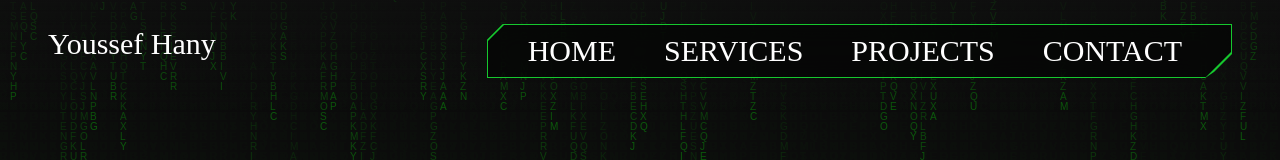
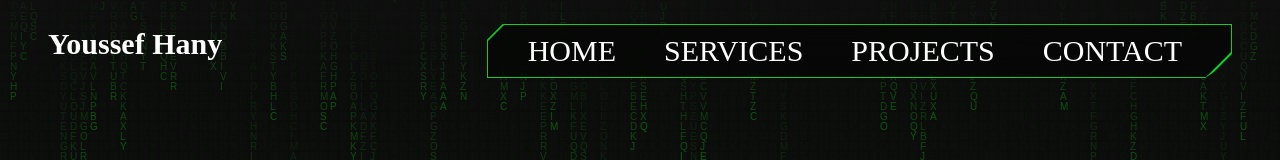
Before and after one commit to YoussefHany1/portfolio, a React (Vite) app: page / in a window 1280 px wide. Shown: the top 160 px of the page. Built offline with nearby package versions, Linux system fonts and the light colour scheme; a web font is replaced by a local one; what @lordicon/element would draw is missing.

Commit message:
Update Navbar component to improve text styling

```diff
--- a/src/components/Navbar/Navbar.jsx
+++ b/src/components/Navbar/Navbar.jsx
@@ -8,7 +8,7 @@ function Navbar() {
     <>
       <nav className='navbar flex flex-col lg:flex-row py-6 fixed w-screen z-3 top-0 bg-[linear-gradient(180deg,rgba(16,16,16,0.65),transparent)] h-28'>
         <div className="w-full flex justify-between items-start px-6 lg:px-12">
-          <a className={`navbar-brand text-white fw-bold text-3xl ${styles.navbarBrand}`} href='#'>Youssef Hany</a>
+          <a className={`navbar-brand text-white font-bold text-3xl ${styles.navbarBrand}`} href='#'>Youssef Hany</a>
           <div className='menu flex-grow-0 flex lg:[clip-path:polygon(16px_0px,100%_0px,100%_30px,calc(100%-18px)_48px,0px_1000%,0px_16px)]'>
             <button className="p-2 text-gray-700 rounded-lg border lg:hidden bg-(--primary)" onClick={() => setMenuOpen(!menuOpen)}
             >
```
